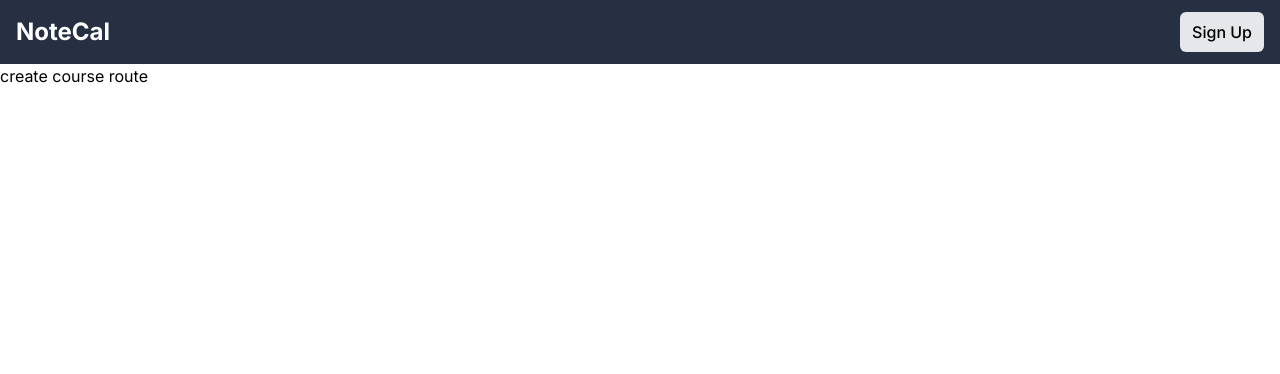
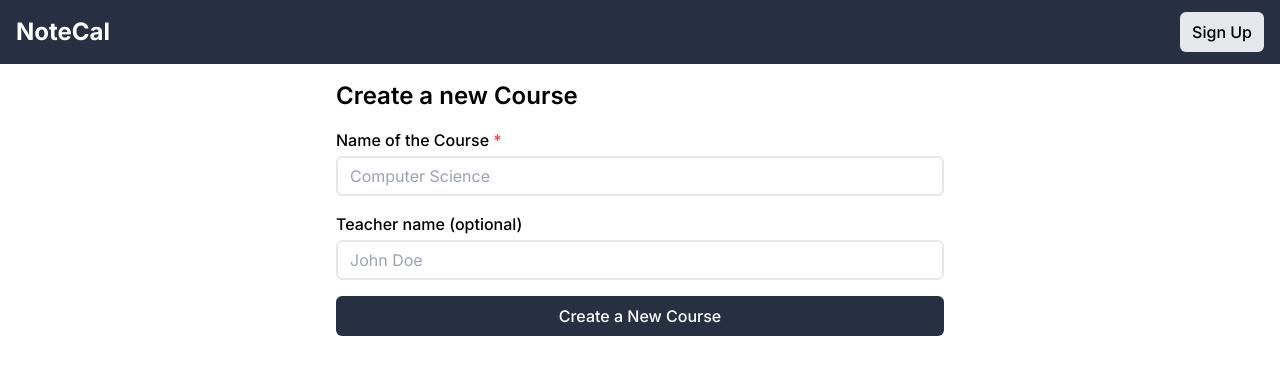
Before and after one commit to mateuszmanczak04/notecal, a Next.js app: page /courses/create in a window 1280 px wide. Shown: the top 374 px of the page. Built offline with nearby package versions, Linux system fonts and the light colour scheme; no server answers.

Commit message:
create draft of CreateCourse view

```diff
--- /dev/null
+++ b/src/actions/createCourse.ts
@@ -0,0 +1,7 @@
+'use server';
+
+const createCourse = async (fd: FormData) => {
+	// handle form submission
+};
+
+export default createCourse;
--- a/src/app/courses/@modal/(.)create/page.tsx
+++ b/src/app/courses/@modal/(.)create/page.tsx
@@ -1,7 +1,12 @@
+import CreateCourse from '@/components/CreateCourse';
 import Modal from '@/components/Modal';
 
 const page = () => {
-	return <Modal>Create new course route modal</Modal>;
+	return (
+		<Modal className='w-[calc(100%-2rem)] max-w-screen-sm'>
+			<CreateCourse />
+		</Modal>
+	);
 };
 
 export default page;
--- a/src/app/courses/create/page.tsx
+++ b/src/app/courses/create/page.tsx
@@ -1,5 +1,11 @@
+import CreateCourse from '@/components/CreateCourse';
+
 const page = () => {
-	return <div>create course route</div>;
+	return (
+		<div className='mx-auto max-w-screen-sm p-4'>
+			<CreateCourse />
+		</div>
+	);
 };
 
 export default page;
--- a/src/app/layout.tsx
+++ b/src/app/layout.tsx
@@ -26,6 +26,7 @@ export default async function RootLayout({
 				<SessionProvider>
 					{session ? <NavAuthenticated /> : <NavUnauthenticated />}
 					{children}
+					{/* a root for displaying modals on top of the page */}
 					<div id='modal-root'></div>
 				</SessionProvider>
 			</body>
--- /dev/null
+++ b/src/components/CreateCourse.tsx
@@ -0,0 +1,47 @@
+import Input from './Input';
+import Button from './Button';
+import createCourse from '@/actions/createCourse';
+
+const CreateCourse = () => {
+	return (
+		<div className='w-full'>
+			<p className='text-2xl font-semibold'>Create a new Course</p>
+			<form action={createCourse} className='mt-4 flex flex-col gap-4'>
+				<div className='w-full'>
+					<label htmlFor='course-name' className='block font-medium'>
+						Name of the Course<span className='text-red-500'> *</span>
+					</label>
+					<Input
+						type='text'
+						name='courseName'
+						id='course-name'
+						required
+						placeholder='Computer Science'
+						className='mt-1 w-full'
+					/>
+				</div>
+				<div className='w-full'>
+					<label htmlFor='course-teacher' className='block font-medium'>
+						Teacher name (optional)
+					</label>
+					<Input
+						type='text'
+						name='courseTeacher'
+						id='course-teacher'
+						placeholder='John Doe'
+						className='mt-1 w-full'
+					/>
+				</div>
+				<Button
+					type='submit'
+					className='w-full'
+					variant='primary'
+					size='medium'>
+					Create a New Course
+				</Button>
+			</form>
+		</div>
+	);
+};
+
+export default CreateCourse;
--- a/src/components/Modal.tsx
+++ b/src/components/Modal.tsx
@@ -1,6 +1,7 @@
 'use client';
 
 import Button from '@/components/Button';
+import cn from '@/utils/cn';
 import { useRouter } from 'next/navigation';
 import {
 	type ElementRef,
@@ -14,9 +15,10 @@ import { createPortal } from 'react-dom';
 
 interface ModalProps {
 	children: React.ReactNode;
+	className?: string;
 }
 
-const Modal: FC<ModalProps> = ({ children }) => {
+const Modal: FC<ModalProps> = ({ children, className }) => {
 	const router = useRouter();
 	const dialogRef = useRef<ElementRef<'dialog'>>(null);
 
@@ -38,13 +40,14 @@ const Modal: FC<ModalProps> = ({ children }) => {
 	return createPortal(
 		<dialog
 			ref={dialogRef}
-			className='backdrop:bg-black backdrop:bg-opacity-75'>
-			<div className='flex flex-col gap-4 rounded-md bg-white p-4'>
-				<Button variant='secondary' onClick={handleClose}>
-					Close
-				</Button>
-				{children}
-			</div>
+			className={cn(
+				'flex w-full flex-col gap-4 rounded-md bg-white p-4 backdrop:bg-black backdrop:bg-opacity-75',
+				className,
+			)}>
+			<Button variant='secondary' onClick={handleClose}>
+				Close
+			</Button>
+			{children}
 		</dialog>,
 		document.getElementById('modal-root')!,
 	);
```
